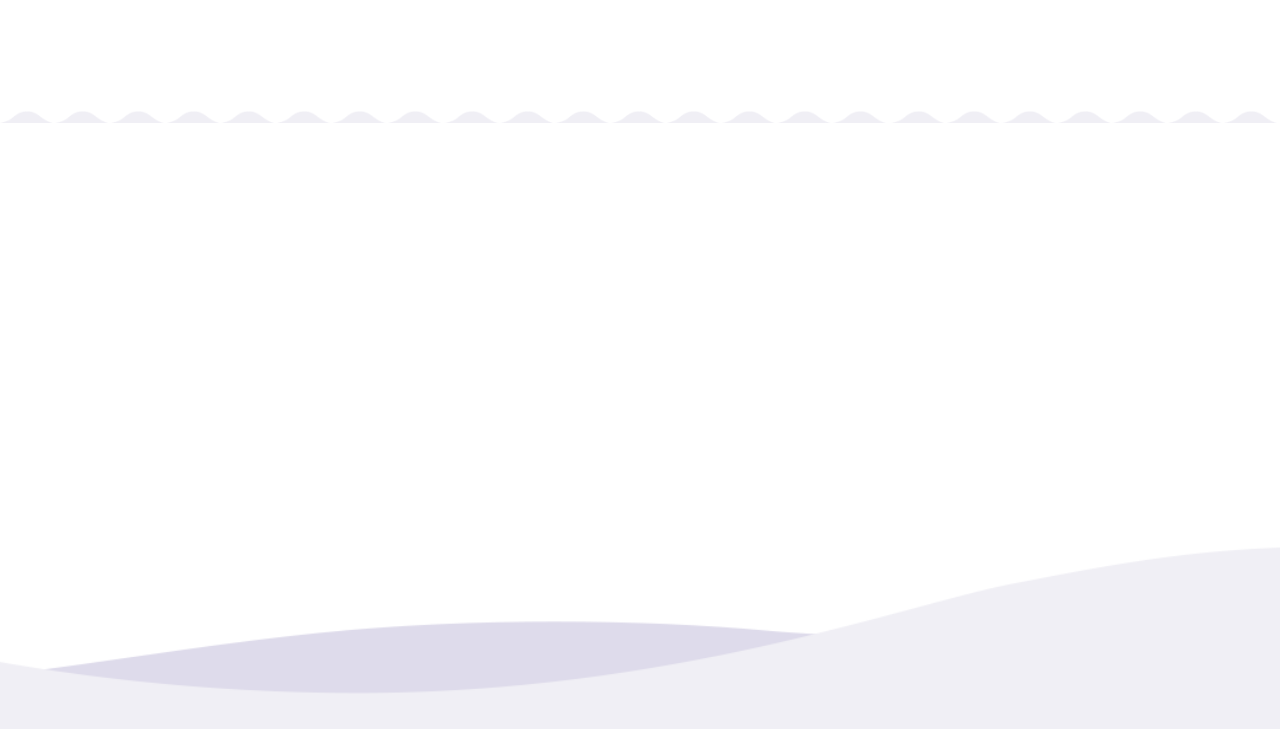
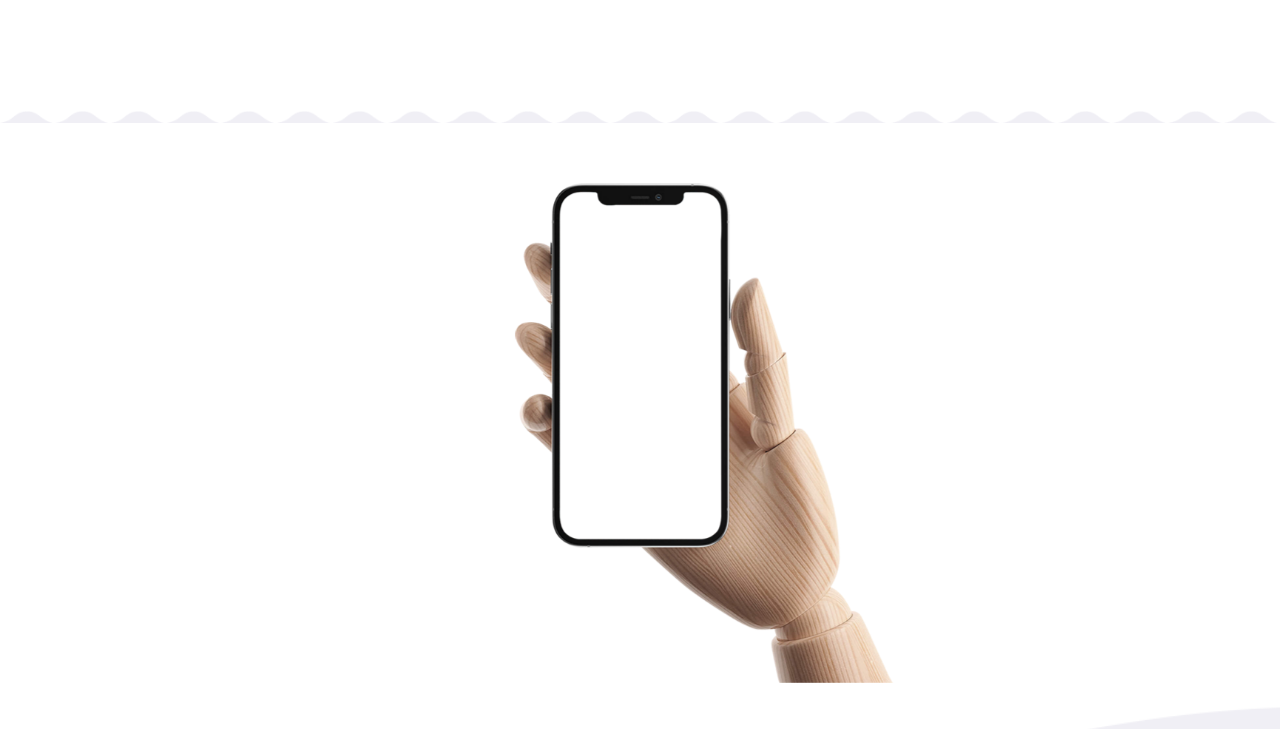
Before and after one commit to Amber2703/itech, a website built with Vite: page index.html in a window 1280 px wide. Shown: the part 4120-4849 px from the top of the page. Built offline with nearby package versions, Linux system fonts and the light colour scheme.

Commit message:
carousel section

```diff
--- a/index.html
+++ b/index.html
@@ -614,8 +614,10 @@
         </div>
       </section>
       <section class="carousel">
-        <div class="features__wave"></div>
-        <div class="carousel__content"></div>
+        <div class="features__wave carousel__wave"></div>
+        <div class="carousel__content">
+          <div class="carousel__hand"></div>
+        </div>
       </section>
     </main>
     <footer>
--- a/pages/initial/carousel.scss
+++ b/pages/initial/carousel.scss
@@ -4,11 +4,10 @@
 .carousel {
   position: relative;
   width: 100%;
-  height: 400px;
   margin-top: 75px;
   background-color: var(--creame-color);
 
-  .features__wave {
+  &__wave {
     top: -12px;
     bottom: auto;
     transform: scaleY(-1);
@@ -17,4 +16,29 @@
   @media (min-width: var.$bigger-tablet) {
     margin-top: 150px;
   }
+
+  &__content {
+    position: relative;
+    width: 100%;
+    height: 300px;
+    margin-top: 25px;
+
+    @media (min-width: var.$bigger-tablet) {
+      height: 500px;
+      margin-top: 60px;
+    }
+  }
+
+  &__hand {
+    position: absolute;
+    top: 0;
+    left: 10%;
+    right: 0;
+    bottom: 0;
+
+    @include mixins.background-image(
+      $image: "assets/images/initial/carousel-hand.png",
+      $size: contain
+    );
+  }
 }
```
Also changed, not shown: assets/images/initial/carousel-hand.png (added).
